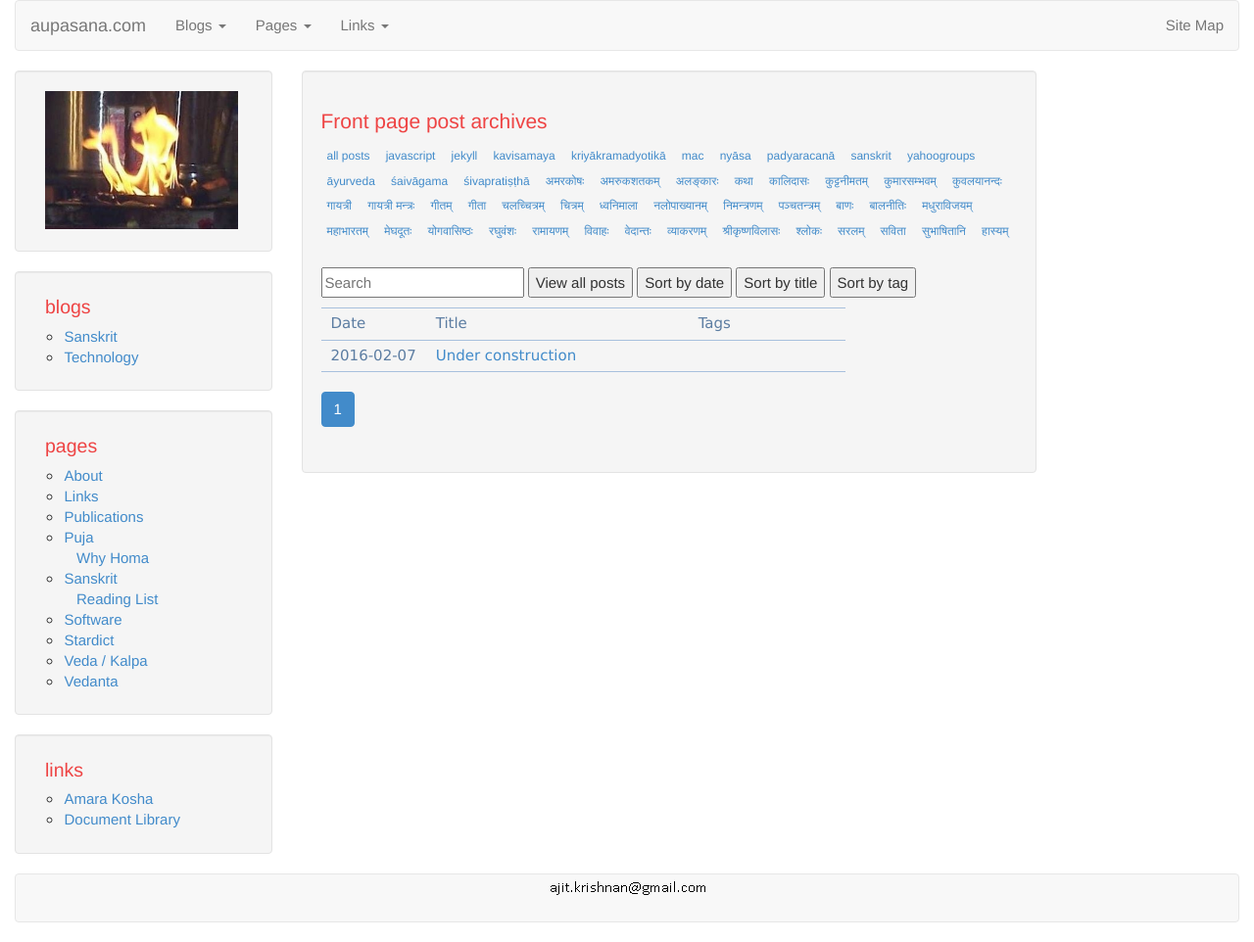
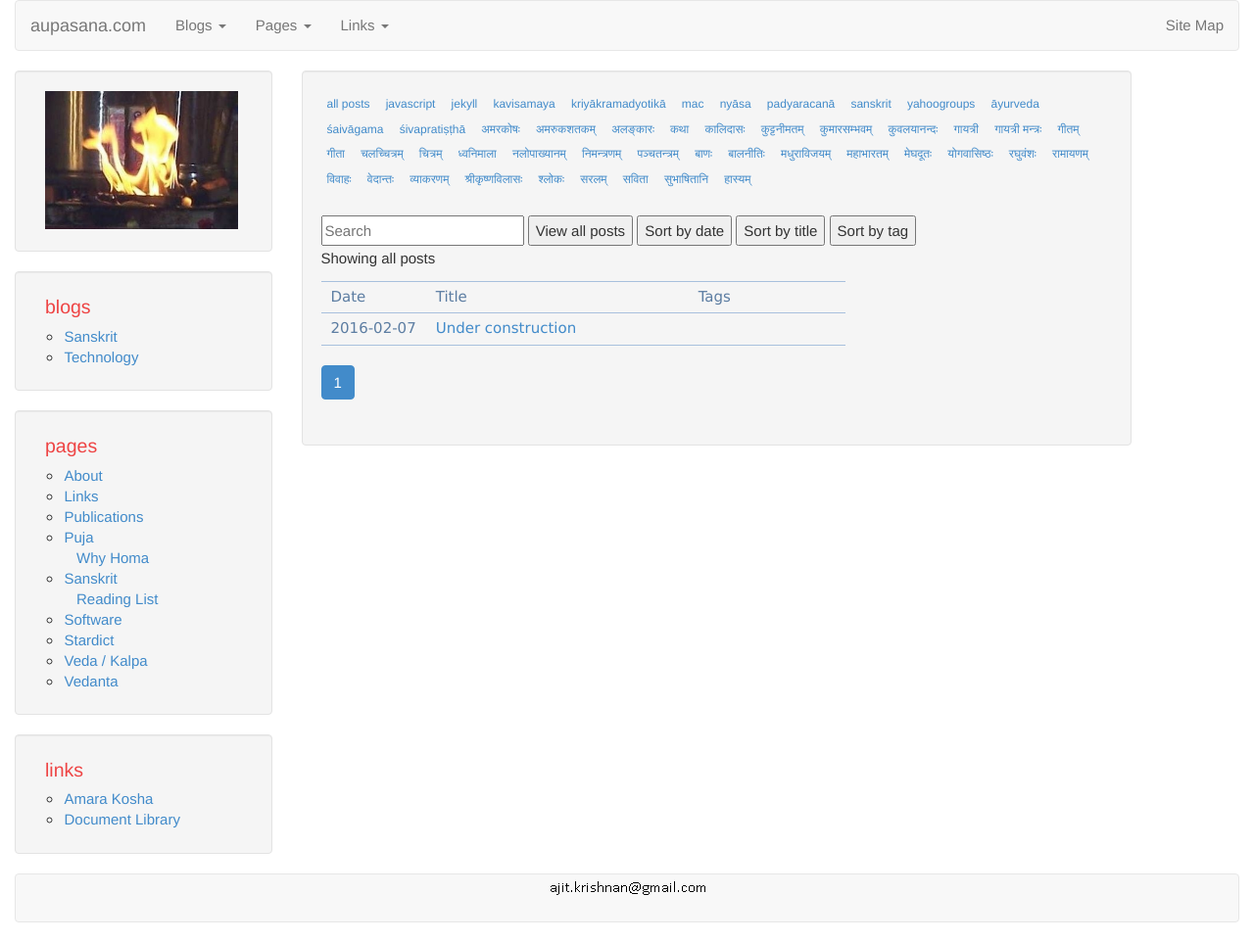
Before and after one commit to aupasana/aupasana.github.io, a Jekyll site: the page built from blog/front_archive.html, in a window 1280 px wide. Shown: the whole page at 98% size. Built offline with Jekyll 4.4.1, drawn with Linux system fonts in a browser that asks for light colours.

Commit message:
Rationalize layouts

```diff
--- a/_layouts/blog-archive.html
+++ b/_layouts/blog-archive.html
@@ -4,7 +4,6 @@ layout: well
 <script src="{{ site.baseurl }}/js/list.min.js"></script>
 <script src="{{ site.baseurl }}/js/list.pagination.min.js"></script>
 
-<!-- http://stackoverflow.com/questions/23521931/list-tags-within-a-specific-category-in-jekyll -->
 {% assign sorted_tags = (site.tags | sort:0) %}
 <button class="btn btn-xs btn-link" onclick="searcharchives('');">all posts</button>
 {% for tag in sorted_tags %}
@@ -21,6 +20,7 @@ layout: well
   <button class="sort" data-sort="tag">Sort by tag</button>
   <p/>
 
+  <span id="#searchstatus">Showing all posts</span>
   <table class="table-archive">
     <thead>
       <tr>
@@ -75,12 +80,11 @@ function searcharchives(str) {
         ]
       };
 
-
       archiveList = new List('archive', options);
     })();
 
     var desiredtag = window.location.hash.substring(1);
     var desiredtag_dec = decodeURIComponent(desiredtag);
     archiveList.search(desiredtag_dec);
-
+	});
 </script>
--- a/_layouts/default.html
+++ b/_layouts/default.html
@@ -11,9 +11,26 @@
         <div class="col-md-3 hidden-xs">
             {% include sidebar.html %}
         </div>
-        <div class="col-md-9">
-            {{ content }}
+
+        {% assign maincol = "col-md-9" %}
+        {% if page.toc == true %}
+          {% assign maincol = "col-md-7" %}
+        {% endif %}
+
+        <div class="{{maincol}}">
+        {{ content }}
         </div>
+
+        <!-- Optional third column to display the table of contents in three-column layout -->
+       {% if page.toc  == true %}
+           <div class="col-md-2">
+               <div class="toccontent well">
+                   <h1>Contents</h1>
+                   <ul id="toc">
+                   </ul>
+               </div>
+           </div>
+       {% endif %}
     </div>
 </div>
 
--- a/_layouts/sanskrit-post.html
+++ b/_layouts/sanskrit-post.html
@@ -1,8 +1,5 @@
 ---
 layout: post
-<!-- tagpage: true -->
 ---
 
-<div class="sanskrit">
 {{ content }}
-</div>
--- a/_layouts/well.html
+++ b/_layouts/well.html
@@ -1,53 +1,9 @@
+---
+layout: default
+---
 
-<!--
-    This pages uses a two-column (default)
-    or a three-column layout when the page wishes to display a table of contents.
-
-    The sizing differs: i.e. 3-8 (two-column) and 3-7-2 (three-column)
- -->
-
-{% include header.html %}
-
-<div class="container container-left">
-    <div class="row">
-
-        <!-- Sidebar goes in the left column -->
-        <div class="col-md-3 hidden-xs">
-            {% include sidebar.html %}
-        </div>
-
-        <!-- Main content goes in the center column. Size varies as described at the top of this file -->
-        {% if page.toc == true %}
-        <div class="col-md-7">
-        {% else %}
-        <div class="col-md-8">
-        {% endif %}
-
-            <!-- Title and content -->
-            <div class="article">
-              <div class="well">
-                  {% if page.title != '' and page.title != nil %}
-                      <h1>{{ page.title }}</h1>
-                  {% endif %}
-
-                  {{ content }}
-              </div>
-            </div>
-        </div>
-
-        <!-- Optional third column to display the table of contents in three-column layout -->
-        {% if page.toc  == true %}
-            <div class="col-md-2">
-                <div class="toccontent well">
-                    <h1>Contents</h1>
-                    <ul id="toc">
-                    </ul>
-                </div>
-            </div>
-        {% endif %}
-
-    </div>
+<div class="article">
+  <div class="well">
+    {{ content }}
+  </div>
 </div>
-
-
-{% include footer.html %}
```
Also changed, not shown: other parts of _layouts/blog-archive.html (+5 -0 lines), _layouts/page.html (added, +7 -0 lines), _layouts/post.html (+13 -26 lines). Lines whose indentation alone changed are shown as unchanged.
